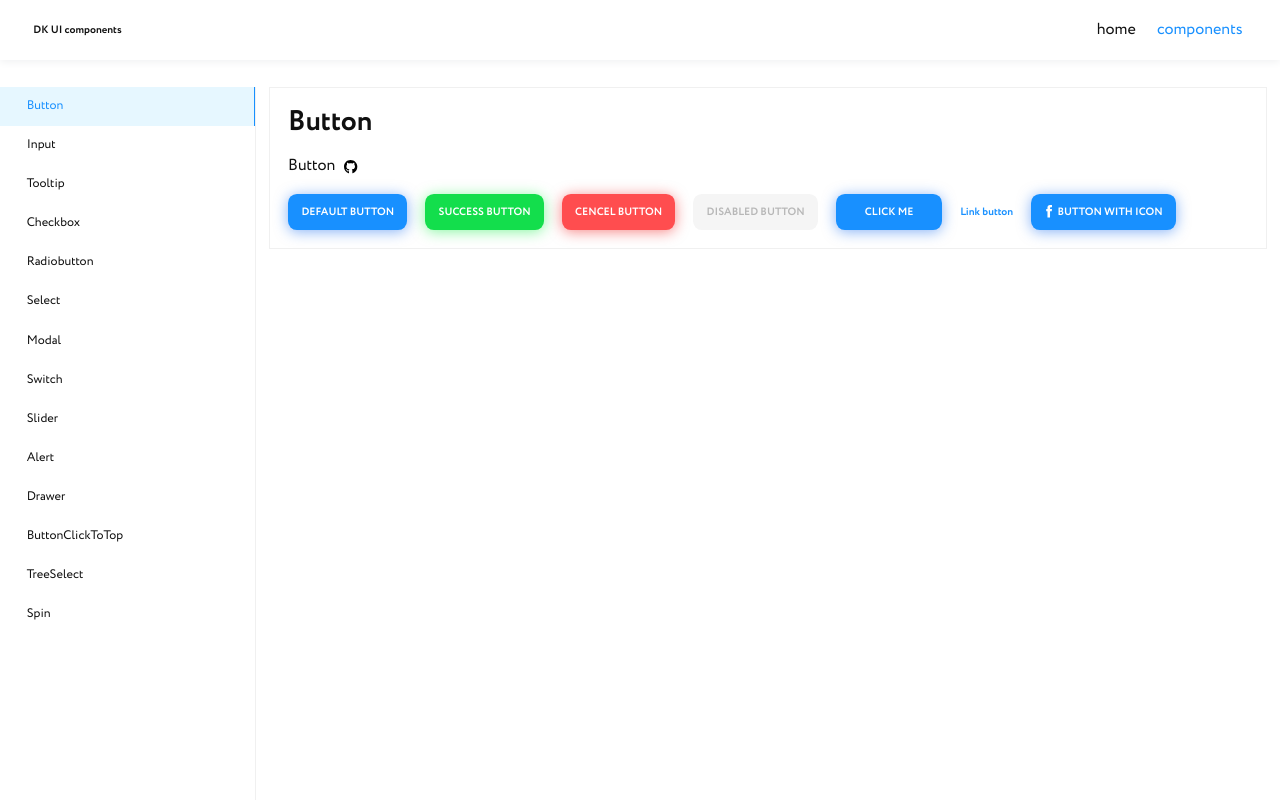
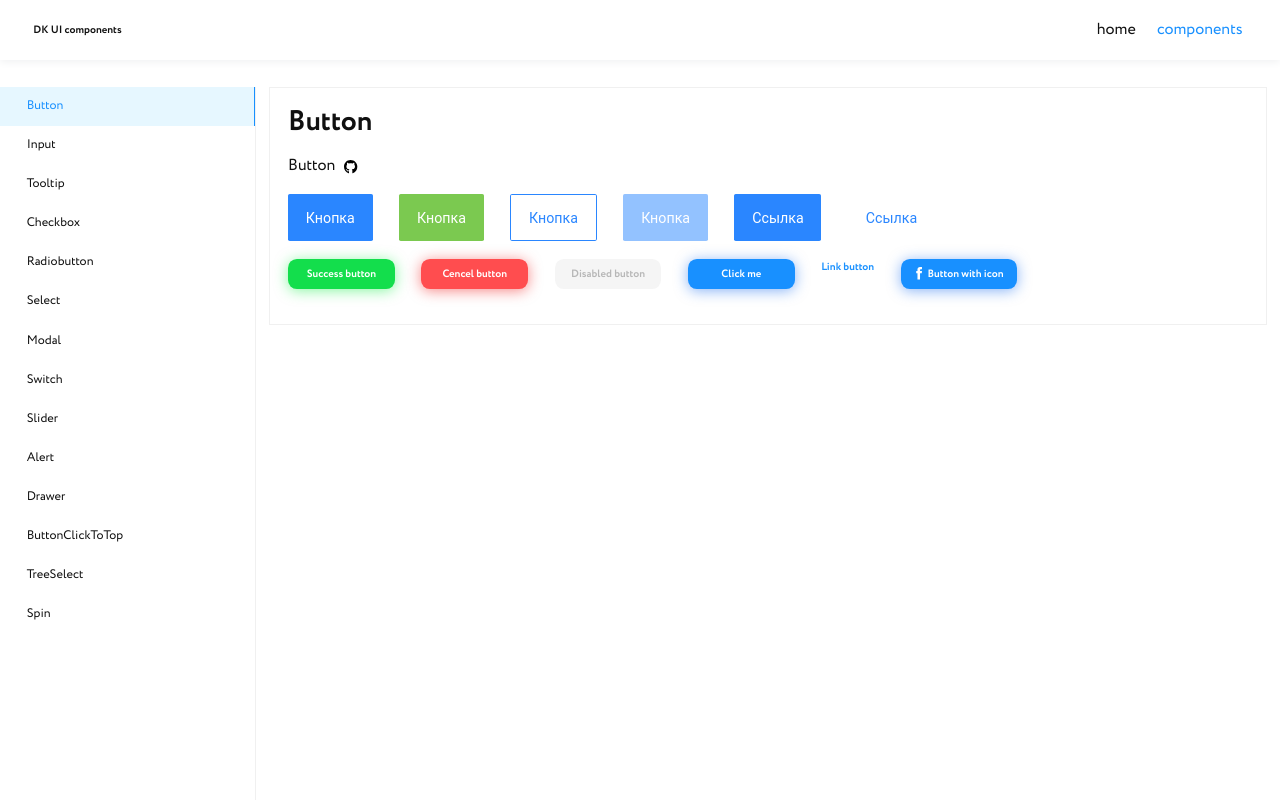
Before and after one commit to deniskeller/my-custom-components-library, a Next.js app: page /components/button in a window 1280 px wide. Built offline with nearby package versions, Linux system fonts and the light colour scheme.

Commit message:
update BaseButton

```diff
--- a/src/components/base/BaseButton/BaseButton.module.scss
+++ b/src/components/base/BaseButton/BaseButton.module.scss
@@ -1,117 +1,138 @@
-//general
 .Button {
+  // global
+  position: relative;
   font-size: 100%;
-  min-width: em(120px);
-  padding: em(8px) em(15px);
-  border-radius: em(10px);
+  display: flex;
+  justify-content: center;
+  align-items: center;
+  width: max-content;
   @extend %button;
+  border-radius: em(2px);
+  transition: all 0.3s ease;
+  // text
+  color: rgb(255, 255, 255);
+  font-family: 'Roboto', sans-serif;
+  font-weight: 400;
+  user-select: none;
+  text-align: center;
+  font-style: normal;
+  line-height: normal;
 
-  .Title {
-    font-size: em(12px);
+  &_default {
+    padding: em(16px) em(20px);
+    font-size: em(16px);
+  }
 
-    font-family: $font-Circe;
-    font-weight: 600;
-    text-transform: uppercase;
+  &_mini {
+    padding: em(16px) em(20px);
+    font-size: em(16px);
   }
+
+  &:focus-visible {
+    border: 1px solid black;
+  }
+
+  &:active {
+    transform: scale(0.95);
+  }
+
+  // @media (hover: hover) {
+  //   &:active {
+  //     transform: scale(0.95);
+  //   }
+  // }
+
+  // @media (hover: none) {
+  //   &:active {
+  //     transform: scale(0.95);
+  //   }
+  // }
+}
+
+//primary
+.Button_primary {
+  background: #2a86ff;
+
+  @media (hover: hover) {
+    &:hover {
+      background: rgb(0, 78, 180);
+    }
+  }
+
+  @media (hover: none) {
+    &:active {
+      background: rgb(0, 78, 180);
+    }
+  }
+}
+
+//secondary
+.Button_secondary {
+  background: #7bc950;
+
+  @media (hover: hover) {
+    &:hover {
+      background: rgb(68, 150, 40);
+    }
+  }
+}
+
+//empty
+.Button_empty {
+  border: 1px solid #2a86ff;
+  background: none;
+  color: #2a86ff;
+
+  @media (hover: hover) {
+    &:hover {
+      border: 1px solid rgb(0, 78, 180);
+      background: rgb(0, 78, 180);
+      color: #fff;
+    }
+  }
+
+  @media (hover: none) {
+    &:active {
+      border: 1px solid rgb(0, 78, 180);
+      background: rgb(0, 78, 180);
+      color: #fff;
+    }
+  }
+}
+
+// link
+.Button_link {
+  background: none;
+  color: #2a86ff;
+  &:hover {
+    text-decoration: underline;
+  }
+  &:active {
+    transform: scale(1);
+  }
+
+  // @media (hover: hover) {
+  //   &:hover {
+  //     text-decoration: underline;
+  //   }
+  // }
+  // @media (hover: none) {
+  //   &:active {
+  //     transform: scale(1);
+  //   }
+  // }
 }
 
 //disabled style
 .Button:disabled,
 .Button:disabled:hover,
 .Button:disabled:active {
-  color: #00000040;
-  border-color: #d9d9d9;
-  background: #f5f5f5;
-  text-shadow: none;
-  box-shadow: none;
-  cursor: not-allowed;
+  cursor: not-allowed !important;
+  pointer-events: none !important;
+  opacity: 0.5;
 }
 
-//default
-.Button_default {
-  color: $white;
-  background: $blue;
-  box-shadow: 0 em(2px) em(16px) rgba(15, 103, 240, 0.5);
-  transition: box-shadow $speed;
-
-  &:hover {
-    background: darken($blue, 10%);
-    box-shadow: 0 em(4px) em(18px) rgba(15, 103, 240, 1);
-  }
-
-  &:active {
-    background: darken($blue, 20%);
-    box-shadow: none;
-  }
+@media (hover: hover) {
 }
-
-//success
-.Button_success {
-  color: $white;
-  background: $green;
-  box-shadow: 0 em(2px) em(16px) rgba(15, 240, 67, 0.5);
-  transition: box-shadow $speed;
-
-  &:hover {
-    background: darken($green, 10%);
-    box-shadow: 0 em(2px) em(16px) rgba(15, 240, 67, 1);
-  }
-
-  &:active {
-    background: darken($green, 20%);
-    box-shadow: none;
-  }
+@media (hover: none) {
 }
-
-//cencel
-.Button_cencel {
-  color: $white;
-  background: $red;
-  box-shadow: 0 em(2px) em(16px) rgba(240, 15, 15, 0.5);
-  transition: box-shadow $speed;
-
-  &:hover {
-    background: darken($red, 10%);
-    box-shadow: 0 em(2px) em(16px) rgba(240, 15, 15, 1);
-  }
-
-  &:active {
-    background: darken($red, 20%);
-    box-shadow: none;
-  }
-}
-
-//link
-.Button_link {
-  color: $blue;
-  padding: 0;
-  min-width: auto;
-  height: 100%;
-  border-color: transparent;
-  background: 0 0;
-  box-shadow: none;
-  .Title {
-    text-transform: inherit;
-  }
-  &:hover {
-    color: darken($blue, 10%);
-  }
-  &:active {
-    color: darken($blue, 20%);
-  }
-}
-
-//icon loader
-.IconLoader {
-  width: em(15px);
-  height: em(15px);
-  margin-right: em(10px);
-  animation: rotate 1s linear infinite;
-  transition: all 1s ease;
-}
-//icon loader animation
-@keyframes rotate {
-  from {
-    transform: rotate(360deg);
-  }
-}
--- a/src/components/base/BaseButton/BaseButton.tsx
+++ b/src/components/base/BaseButton/BaseButton.tsx
@@ -1,45 +1,43 @@
-import { ALL_ICONS } from '@constants/icons';
-import React, { ReactNode } from 'react';
-import { BaseIcon } from '..';
-import styles from './BaseButton.module.scss';
+import s from './BaseButton.module.scss';
+import { ComponentProps, ElementType, ReactNode } from 'react';
 
-interface Props {
-  children?: ReactNode | ReactNode[];
-  title?: string;
-  onClick?: (ev: React.MouseEvent<HTMLButtonElement>) => void;
-  type?: string;
+type ButtonOwnProps<E extends ElementType = ElementType> = {
+  children: string | ReactNode | ReactNode[];
+  variant?: string;
+  size?: string;
   disabled?: boolean;
   className?: string;
-  loading?: boolean;
-}
-
-const BaseButton: React.FC<Props> = ({
-  title = '',
-  children,
-  onClick,
-  type = 'default',
-  disabled = false,
-  className = '',
-  loading = false,
-}) => {
-  return (
-    <button
-      onClick={onClick}
-      disabled={disabled}
-      className={`${className} ${styles.Button} ${styles['Button_' + type]}`}
-    >
-      {loading ? (
-        <span className={styles.IconLoader}>
-          <BaseIcon icon={ALL_ICONS.LOADING} viewBox="0 0 38 38" />
-        </span>
-      ) : (
-        ''
-      )}
-
-      {children}
-      <span className={styles.Title}>{title}</span>
-    </button>
-  );
+  onClick?: (ev: React.MouseEvent<HTMLElement>) => void;
+  as?: E;
 };
 
-export default BaseButton;
+type ButtonProps<E extends ElementType> = ButtonOwnProps<E> &
+  Omit<ComponentProps<E>, keyof ButtonOwnProps>;
+
+const defaultElement = 'button';
+
+export default function Button<E extends ElementType = typeof defaultElement>({
+  children,
+  disabled = false,
+  variant = 'primary',
+  size = 'default',
+  className = '',
+  onClick,
+  as,
+  ...otherProps
+}: ButtonProps<E>) {
+  const TagName = as || defaultElement;
+
+  return (
+    <TagName
+      className={`${s.Button} ${s['Button_' + variant]} ${
+        s['Button_' + size]
+      } ${className}`}
+      {...otherProps}
+      disabled={disabled}
+      onClick={onClick}
+    >
+      {children}
+    </TagName>
+  );
+}
--- a/src/components/base/BaseButton2/BaseButton2.module.scss
+++ b/src/components/base/BaseButton2/BaseButton2.module.scss
@@ -11,7 +11,7 @@
 
     font-family: $font-Circe;
     font-weight: 600;
-    text-transform: uppercase;
+    // text-transform: uppercase;
   }
 }
 
--- a/src/view/components/Button/Button.module.scss
+++ b/src/view/components/Button/Button.module.scss
@@ -1,9 +1,10 @@
 .Buttons {
   display: flex;
+	flex-wrap: wrap;
+	gap: em(10px);
+	margin-bottom: em(20px);
 }
 .Button {
-  // width: em(150px);
-  height: em(40px);
   margin-right: em(20px);
 
   .Icon {
--- a/src/view/components/Button/Button.tsx
+++ b/src/view/components/Button/Button.tsx
@@ -1,6 +1,12 @@
 import React, { useState } from 'react';
-import { BaseButton, BaseContainer, BaseIcon, BaseTitle } from '@base/index';
-import styles from './Button.module.scss';
+import {
+  BaseButton,
+  BaseButton2,
+  BaseContainer,
+  BaseIcon,
+  BaseTitle,
+} from '@base/index';
+import s from './Button.module.scss';
 import { ALL_ICONS } from '@constants/icons';
 import { LinkToViewCode } from '@nav/index';
 
@@ -36,45 +42,63 @@ const Button: React.FC<Props> = () => {
         />
       </div>
 
-      <div className={styles.Buttons}>
-        <BaseButton title="Default button" className={styles.Button} />
+      <div className={s.Buttons}>
+        <BaseButton className={s.Button}>Кнопка</BaseButton>
 
-        <BaseButton
+        <BaseButton variant="secondary" className={s.Button}>
+          Кнопка
+        </BaseButton>
+
+        <BaseButton variant="empty" className={s.Button}>
+          Кнопка
+        </BaseButton>
+
+        <BaseButton disabled className={s.Button}>
+          Кнопка
+        </BaseButton>
+
+        <BaseButton as="a" className={s.Button}>
+          Ссылка
+        </BaseButton>
+
+        <BaseButton as="a" variant="link" className={s.Button}>
+          Ссылка
+        </BaseButton>
+      </div>
+
+      <div className={s.Buttons}>
+        <BaseButton2
           title="Success button"
           type="success"
           loading={loadings[1]}
           onClick={() => enterLoading(1)}
-          className={styles.Button}
+          className={s.Button}
         />
 
-        <BaseButton
-          title="Cencel button"
-          type="cencel"
-          className={styles.Button}
+        <BaseButton2 title="Cencel button" type="cencel" className={s.Button} />
+
+        <BaseButton2
+          title="Disabled button"
+          disabled={true}
+          className={s.Button}
         />
 
-        <BaseButton
-          title="Disabled button"
-          disabled={true}
-          className={styles.Button}
-        />
-
-        <BaseButton
+        <BaseButton2
           title="Click me"
           loading={loadings[2]}
           onClick={() => enterLoading(2)}
-          className={styles.Button}
+          className={s.Button}
         />
 
-        <BaseButton title="Link button" type="link" className={styles.Button} />
+        <BaseButton2 title="Link button" type="link" className={s.Button} />
 
-        <BaseButton title="Button with icon" className={styles.Button}>
+        <BaseButton2 title="Button with icon" className={s.Button}>
           <BaseIcon
             icon={ALL_ICONS.FOOTER_FB}
             viewBox="0 0 20 30"
-            className={styles.Icon}
+            className={s.Icon}
           />
-        </BaseButton>
+        </BaseButton2>
       </div>
     </BaseContainer>
   );
```
